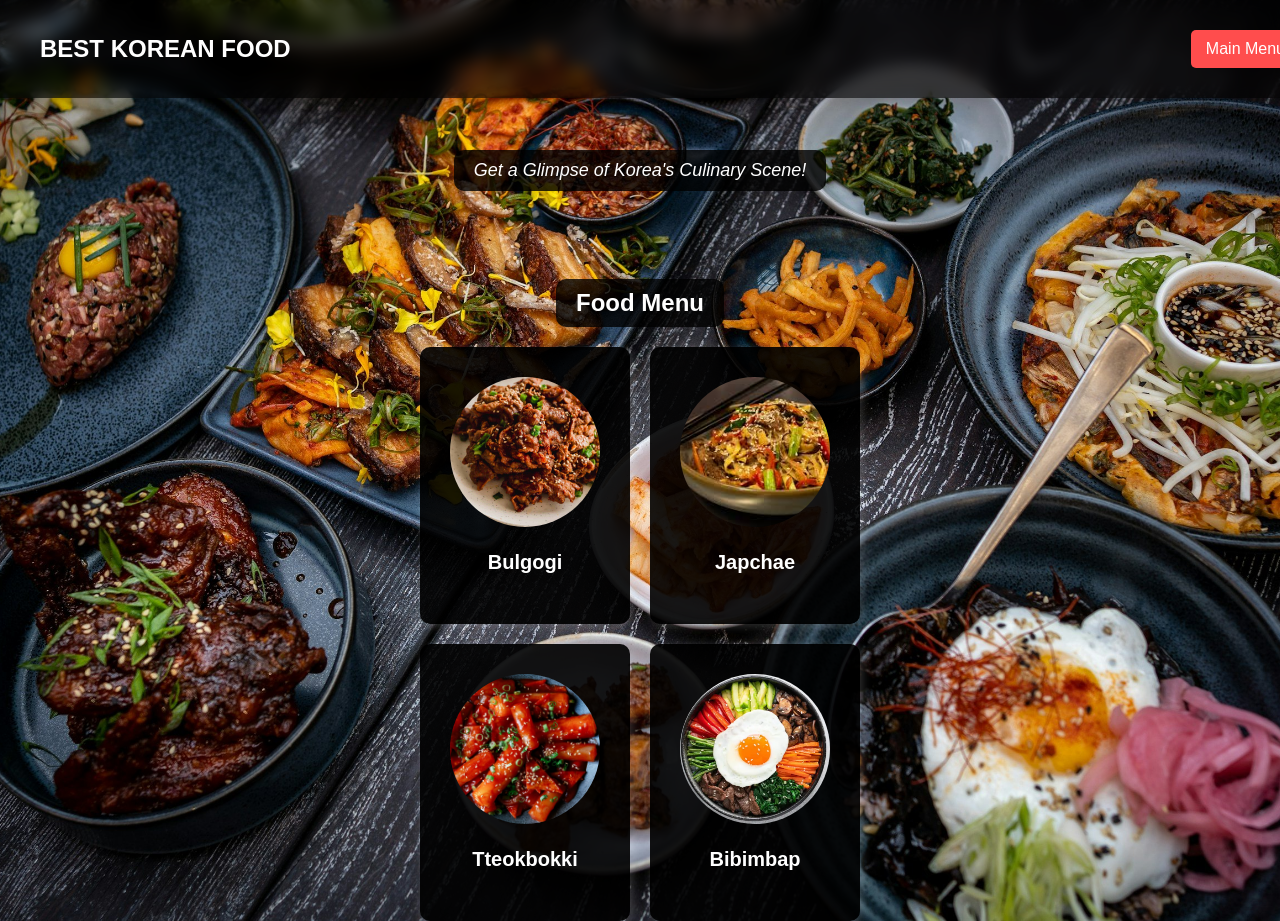
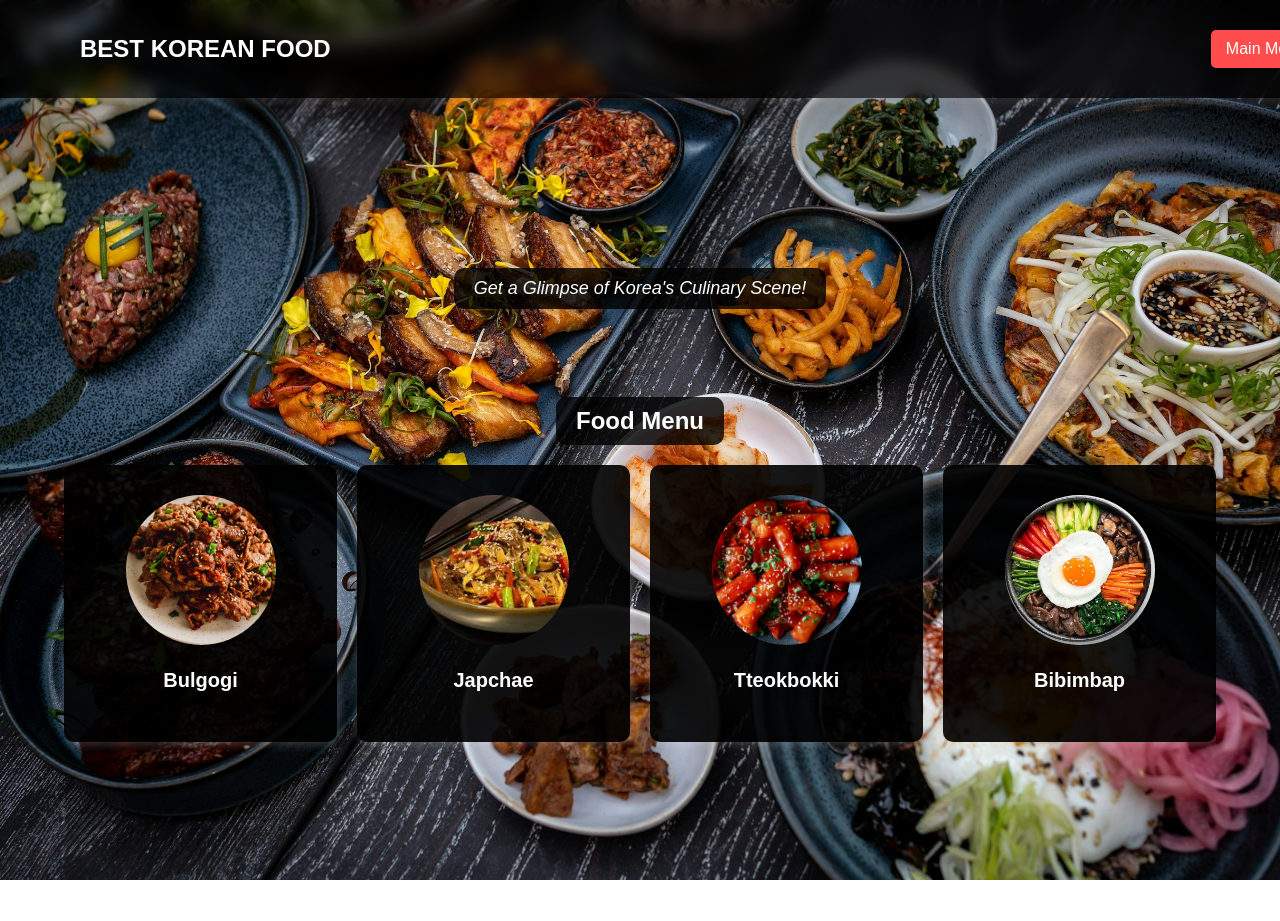
Before and after one commit to PaulBenedictCollo/PaulBenedictCollo.github.io, a plain HTML site: page TSA_4/index.html in a window 1280 px wide. After the commit the page ends 880 px from the top, so only its background shows below. Drawn offline with Linux system fonts and the light colour scheme.

Commit message:
adjusted layout

```diff
--- a/TSA_4/style.css
+++ b/TSA_4/style.css
@@ -9,8 +9,8 @@ body {
     align-items: center;
     justify-content: center;
     min-height: 100vh;
-    padding-top: 80px; /* Prevent content from hiding under navbar */
-    color: white; /* Changed all text to white */
+    padding-top: 80px;
+    overflow-x: hidden;
 }
 
 /* Navbar */
@@ -19,13 +19,13 @@ body {
     top: 0;
     left: 0;
     width: 100%;
-    background: rgba(0, 0, 0, 0.6); /* Made it black with the same transparency */
+    background: rgba(0, 0, 0, 0.6);
     backdrop-filter: blur(8px);
     display: flex;
     align-items: center;
     justify-content: space-between;
-    padding: 15px 20px;
-    box-shadow: 0px 4px 10px rgba(0, 0, 0, 0.1);
+    padding: 15px 40px;
+    box-shadow: 0px 4px 10px rgba(255, 255, 255, 0.1);
     z-index: 1000;
 }
 
@@ -34,8 +34,7 @@ body {
     font-size: 24px;
     font-weight: bold;
     color: white;
-    margin-right: auto; /* Move "BEST KOREAN FOOD" more to the right */
-    margin-left: 20px;
+    margin-left: 40px;
 }
 
 /* Main Menu Button */
@@ -47,7 +46,7 @@ body {
     border-radius: 5px;
     cursor: pointer;
     font-size: 16px;
-    margin-left: 50px; /* Move more to the left */
+    margin-left: 40px;
 }
 
 .navbar .main-menu-btn:hover {
@@ -56,17 +55,18 @@ body {
 
 /* Transparent Content Box */
 .transparent-box {
-    background: rgba(0, 0, 0, 0.8); /* Made it black with the same transparency */
+    background: rgba(0, 0, 0, 0.8);
     padding: 10px 20px;
     border-radius: 10px;
     display: inline-block;
+    color: white;
 }
 
 /* Description */
 .description {
     margin-top: 70px;
     font-size: 18px;
-    color: white; /* Changed text to white */
+    color: white;
     text-align: center;
     font-style: italic;
 }
@@ -75,22 +75,36 @@ body {
 .menu-container {
     text-align: center;
     margin-top: 50px;
+    display: flex;
+    flex-direction: column;
+    align-items: center;
+    width: 100%;
 }
 
+/* Food Grid (Horizontal Line Layout) */
 .food-grid {
-    display: grid;
-    grid-template-columns: repeat(2, 1fr);
+    display: flex;
+    flex-direction: row;
     gap: 20px;
+    justify-content: center;
+    flex-wrap: nowrap;
+    overflow-x: hidden;
+    padding-bottom: 20px;
+    width: auto;
+    max-width: 90%;
 }
 
+/* Food Card */
 .food-card {
-    background: rgba(0, 0, 0, 0.9); /* Made food containers black */
-    padding: 30px; /* Increased size */
+    width: 250px;
+    background: rgba(0, 0, 0, 0.9);
+    padding: 30px;
     border-radius: 10px;
     box-shadow: 2px 2px 10px rgba(255, 255, 255, 0.2);
     cursor: pointer;
     transition: transform 0.3s ease;
     text-align: center;
+    position: relative;
 }
 
 .food-card:hover {
@@ -98,15 +112,21 @@ body {
 }
 
 .food-card img {
-    width: 150px; /* Made images bigger */
+    width: 150px;
     height: 150px;
     object-fit: cover;
     border-radius: 50%;
 }
 
 .food-card h3 {
-    color: white; /* Changed text to white */
-    font-size: 20px; /* Increased text size */
+    color: white;
+    font-size: 20px;
+}
+
+/* Remove Footer Navigation Pop-up */
+.food-card:focus,
+.food-card:hover {
+    outline: none;
 }
 
 /* Food Details */
@@ -114,35 +134,30 @@ body {
     display: flex;
     justify-content: center;
     align-items: center;
-    height: auto; /* Remove full-page height */
-    position: relative; /* No fixed overlay */
-    top: auto;
-    left: auto;
+    height: auto;
+    position: relative;
     width: 100%;
-    background: transparent; /* Remove dark overlay */
+    background: transparent;
     padding-top: 20px;
 }
 
 .details-container {
-    background: rgba(0, 0, 0, 0.9); /* Made details container black */
+    background: rgba(0, 0, 0, 0.9);
     padding: 20px;
     border-radius: 10px;
     text-align: center;
     max-width: 400px;
-}
-
-.details-container h2,
-.details-container p {
-    color: white; /* Changed text to white */
+    color: white;
 }
 
 .details img {
-    width: 250px; /* Increased image size */
-    height: 250px;
+    width: 200px;
+    height: 200px;
     object-fit: cover;
     border-radius: 10px;
 }
 
+/* Hide Unwanted Elements */
 .hidden {
     display: none;
 }
```
